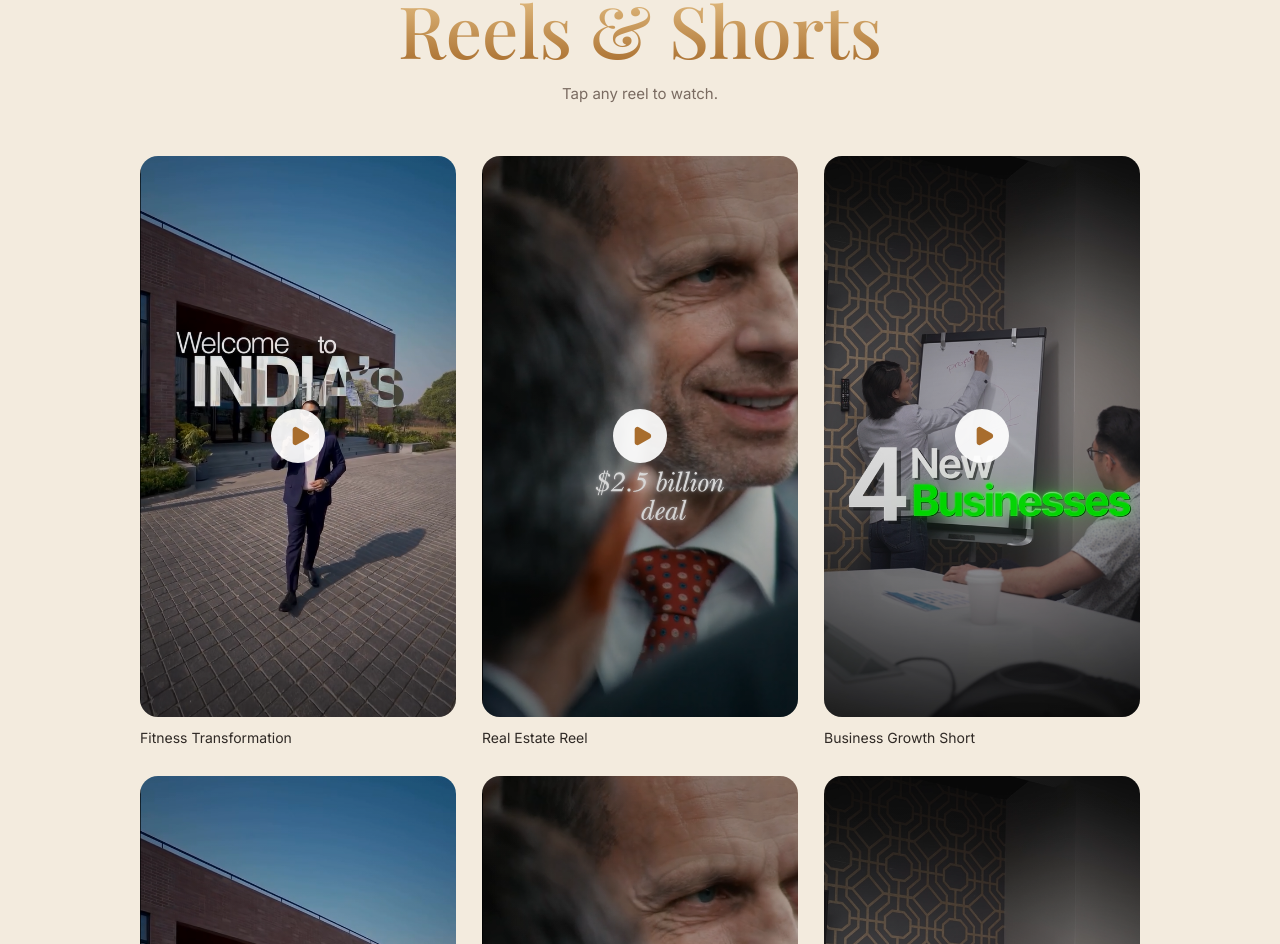
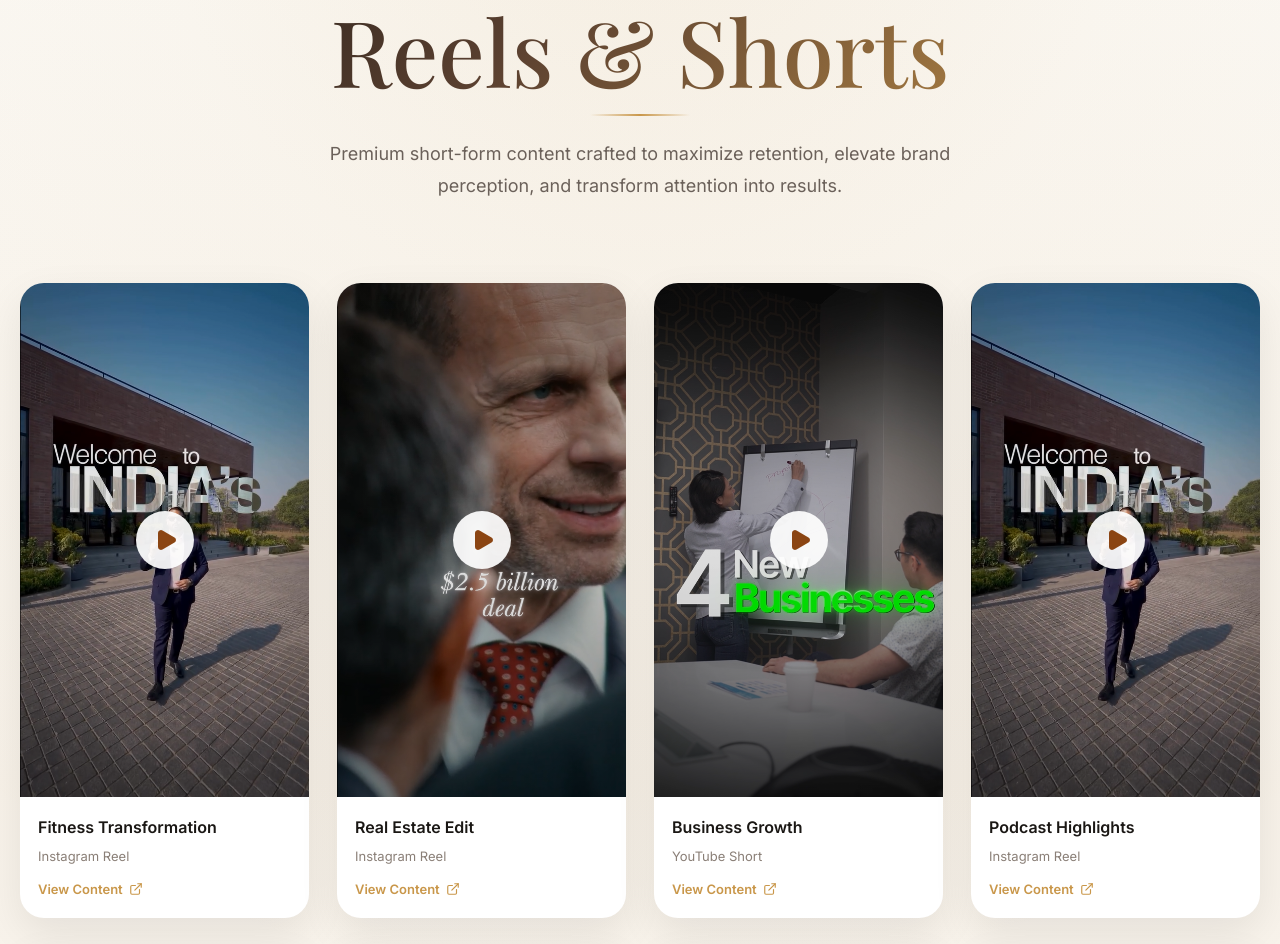
Before and after one commit to Daxdout/Daxd-studios-site, a React (Vite) app in the folder daxd-studios/: page / in a window 1280 px wide. Shown: the part 1856-2800 px from the top of the page. Built offline with nearby package versions, Linux system fonts and the light colour scheme.

Commit message:
Added shorts portfolio section

```diff
--- a/daxd-studios/src/components/Hero.jsx
+++ b/daxd-studios/src/components/Hero.jsx
@@ -145,13 +145,13 @@ export default function Hero() {
           }}>
             We help{' '}
             <span style={highlight}>
-              coaches, businesses, and brands
+              coaches, businesses
             </span>{' '}
-            turn raw footage into engaging content that {' '}
+            and brands  turn raw footage into engaging content that {' '}
             <span style={highlight}>
-               builds trust, captures attention, and generates more sales.
+               builds trust, captures attention,
             </span>{' '}
-           From short-form clips to long-form content, every edit is crafted to maximize retention and drive measurable business growth.
+            and generates more sales.
           </motion.p>
 
           {/* Pills */}
--- a/daxd-studios/src/components/ShortsPortfolio.jsx
+++ b/daxd-studios/src/components/ShortsPortfolio.jsx
@@ -1,69 +1,100 @@
-import { Play } from 'lucide-react'
+import { Play, ExternalLink } from 'lucide-react'
 
 const shorts = [
   {
     title: 'Fitness Transformation',
+    platform: 'Instagram Reel',
     thumbnail: '/thumbnails/video1.jpg',
     link: 'https://www.instagram.com/',
   },
   {
-    title: 'Real Estate Reel',
+    title: 'Real Estate Edit',
+    platform: 'Instagram Reel',
     thumbnail: '/thumbnails/video2.jpg',
     link: 'https://www.instagram.com/',
   },
   {
-    title: 'Business Growth Short',
+    title: 'Business Growth',
+    platform: 'YouTube Short',
     thumbnail: '/thumbnails/video3.jpg',
     link: 'https://youtube.com/',
   },
   {
     title: 'Podcast Highlights',
+    platform: 'Instagram Reel',
     thumbnail: '/thumbnails/video1.jpg',
     link: 'https://www.instagram.com/',
   },
   {
-    title: 'Luxury Brand Reel',
+    title: 'Luxury Brand Edit',
+    platform: 'Instagram Reel',
     thumbnail: '/thumbnails/video2.jpg',
     link: 'https://www.instagram.com/',
   },
   {
     title: 'Motivational Short',
+    platform: 'YouTube Short',
     thumbnail: '/thumbnails/video3.jpg',
     link: 'https://youtube.com/',
   },
+  {
+    title: 'Ecommerce Ad Edit',
+    platform: 'Instagram Reel',
+    thumbnail: '/thumbnails/video1.jpg',
+    link: 'https://www.instagram.com/',
+  },
+  {
+    title: 'Personal Brand Content',
+    platform: 'YouTube Short',
+    thumbnail: '/thumbnails/video2.jpg',
+    link: 'https://youtube.com/',
+  },
 ]
+
 
 export default function ShortsPortfolio() {
   return (
     <section
       id="shorts"
       style={{
-        background: '#F3EBDE',
-        padding: '110px 24px',
+        padding: '120px 20px',
+        background: `
+          radial-gradient(
+            circle at top center,
+            rgba(201,151,74,0.12) 0%,
+            rgba(201,151,74,0.04) 25%,
+            transparent 60%
+          ),
+          linear-gradient(
+            180deg,
+            #FCFBF8 0%,
+            #F7F1E8 50%,
+            #FCFBF8 100%
+          )
+        `,
       }}
     >
       <div
         style={{
-          maxWidth: '1000px',
+          maxWidth: '1280px',
           margin: '0 auto',
         }}
       >
         {/* Heading */}
-
         <div
           style={{
             textAlign: 'center',
-            marginBottom: '50px',
+            marginBottom: '80px',
           }}
         >
           <p
             style={{
+              color: '#C9974A',
+              letterSpacing: '0.35em',
+              textTransform: 'uppercase',
               fontSize: '11px',
-              letterSpacing: '0.25em',
-              textTransform: 'uppercase',
-              color: '#A86D2D',
-              marginBottom: '14px',
-              fontWeight: '500',
+              fontWeight: 600,
+              marginBottom: '16px',
             }}
           >
             SHORT FORM CONTENT
@@ -72,12 +103,12 @@ export default function ShortsPortfolio() {
           <h2
             style={{
               fontFamily: '"Playfair Display", serif',
-              fontSize: 'clamp(48px, 6vw, 72px)',
-              fontWeight: '500',
-              lineHeight: '1.05',
-              marginBottom: '14px',
+              fontSize: 'clamp(52px, 8vw, 92px)',
+              fontWeight: 500,
+              lineHeight: 1,
+              marginBottom: '18px',
               background:
-                'linear-gradient(180deg, #E4BF84 0%, #A86D2D 100%)',
+                'linear-gradient(135deg,#1A1714 0%,#5A4030 40%,#C9974A 100%)',
               WebkitBackgroundClip: 'text',
               WebkitTextFillColor: 'transparent',
             }}
@@ -85,23 +116,37 @@ export default function ShortsPortfolio() {
             Reels & Shorts
           </h2>
 
+          <div
+            style={{
+              width: '100px',
+              height: '2px',
+              margin: '0 auto 22px',
+              background:
+                'linear-gradient(to right, transparent, #C9974A, transparent)',
+            }}
+          />
+
           <p
             style={{
-              color: '#7A6B61',
-              fontSize: '15px',
+              maxWidth: '720px',
+              margin: '0 auto',
+              color: '#6B615A',
+              fontSize: '18px',
+              lineHeight: '1.8',
             }}
           >
-            Tap any reel to watch.
+            Premium short-form content crafted to maximize retention,
+            elevate brand perception, and transform attention into results.
           </p>
         </div>
 
-        {/* Grid */}
-
+        {/* Reels Grid */}
         <div
           style={{
             display: 'grid',
-            gridTemplateColumns: 'repeat(3, 1fr)',
-            gap: '26px',
+            gridTemplateColumns:
+              'repeat(auto-fit, minmax(260px, 1fr))',
+            gap: '28px',
           }}
         >
           {shorts.map((video, index) => (
@@ -117,22 +162,20 @@ export default function ShortsPortfolio() {
             >
               <div
                 style={{
+                  borderRadius: '24px',
+                  overflow: 'hidden',
+                  background: '#ffffff',
+                  boxShadow: '0 15px 40px rgba(0,0,0,0.08)',
                   transition: 'all 0.3s ease',
-                }}
-                onMouseEnter={(e) => {
-                  e.currentTarget.style.transform =
-                    'translateY(-4px)'
-                }}
-                onMouseLeave={(e) => {
-                  e.currentTarget.style.transform =
-                    'translateY(0px)'
+                  maxWidth: '300px',
+                  margin: '0 auto',
                 }}
               >
                 <div
                   style={{
                     position: 'relative',
+                    aspectRatio: '9 / 16',
                     overflow: 'hidden',
-                    borderRadius: '18px',
                   }}
                 >
                   <img
@@ -140,7 +183,7 @@ export default function ShortsPortfolio() {
                     alt={video.title}
                     style={{
                       width: '100%',
-                      aspectRatio: '9 / 16',
+                      height: '100%',
                       objectFit: 'cover',
                       display: 'block',
                     }}
@@ -154,39 +197,70 @@ export default function ShortsPortfolio() {
                       justifyContent: 'center',
                       alignItems: 'center',
                       background:
-                        'linear-gradient(to top, rgba(0,0,0,0.25), rgba(0,0,0,0.02))',
+                        'linear-gradient(to top, rgba(0,0,0,0.2), rgba(0,0,0,0.05))',
                     }}
                   >
                     <div
                       style={{
-                        width: '54px',
-                        height: '54px',
+                        width: '58px',
+                        height: '58px',
                         borderRadius: '50%',
                         background: 'rgba(255,255,255,0.92)',
                         display: 'flex',
+                        justifyContent: 'center',
                         alignItems: 'center',
-                        justifyContent: 'center',
                       }}
                     >
                       <Play
-                        size={22}
-                        fill="#A86D2D"
-                        color="#A86D2D"
+                        size={24}
+                        fill="#8B4513"
+                        color="#8B4513"
                         style={{ marginLeft: '3px' }}
                       />
                     </div>
                   </div>
                 </div>
 
-                <p
+                <div
                   style={{
-                    marginTop: '10px',
-                    fontSize: '14px',
-                    color: '#2F2925',
+                    padding: '18px',
                   }}
                 >
-                  {video.title}
-                </p>
+                  <h3
+                    style={{
+                      fontSize: '16px',
+                      fontWeight: 600,
+                      color: '#1A1714',
+                      marginBottom: '6px',
+                    }}
+                  >
+                    {video.title}
+                  </h3>
+
+                  <p
+                    style={{
+                      color: '#8A7F77',
+                      fontSize: '13px',
+                      marginBottom: '12px',
+                    }}
+                  >
+                    {video.platform}
+                  </p>
+
+                  <div
+                    style={{
+                      display: 'flex',
+                      alignItems: 'center',
+                      gap: '6px',
+                      color: '#C9974A',
+                      fontSize: '13px',
+                      fontWeight: 600,
+                    }}
+                  >
+                    View Content
+                    <ExternalLink size={14} />
+                  </div>
+                </div>
               </div>
             </a>
           ))}
```
